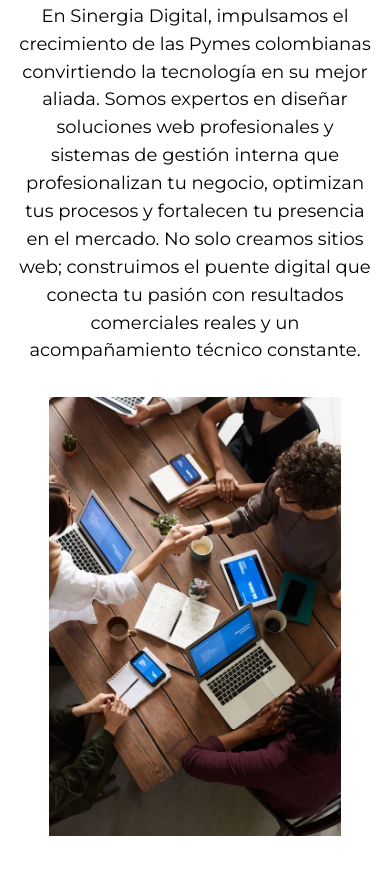
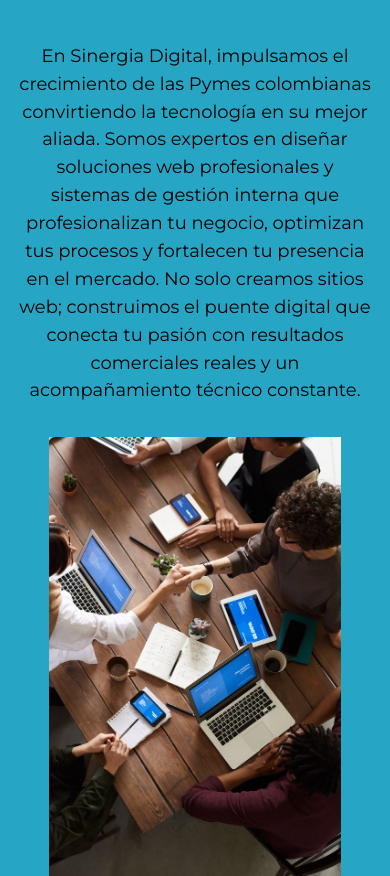
Before and after one commit to SamirFront-End/sinergiaDigital, a website built with Vite: page index.html in a window 390 px wide. Shown: the part 990-1866 px from the top of the page. Before the commit the page ends 1826 px from the top, so only its background shows below. Built offline with nearby package versions, Linux system fonts and the light colour scheme.

Commit message:
se estructura seccion 'nosotros' para desktop y tablets

```diff
--- a/index.html
+++ b/index.html
@@ -54,7 +54,7 @@
             </div>
         </div>
     </header>
-    <section class="us">
+    <section class="us bg-secundario pt-10 lg:w-full md:grid md:grid-cols-2 md:justify-center md:items-center">
         <div class="col-text-us flex-col items-center">
             <h1 class="title-us h1TitleSections m-12 text-center">
             Nosotros.
@@ -63,7 +63,7 @@
                 En Sinergia Digital, impulsamos el crecimiento de las Pymes colombianas convirtiendo la tecnología en su mejor aliada. Somos expertos en diseñar soluciones web profesionales y sistemas de gestión interna que profesionalizan tu negocio, optimizan tus procesos y fortalecen tu presencia en el mercado. No solo creamos sitios web; construimos el puente digital que conecta tu pasión con resultados comerciales reales y un acompañamiento técnico constante.
             </p>
         </div>
-        <div class="col-img-us">
+        <div class="col-img-us lg:w-3/4 lg:m-auto">
             <img src="/src/assets/images/business.jpg" alt="" class="img-us w-9/12 m-auto mt-8">
         </div>
 
```
